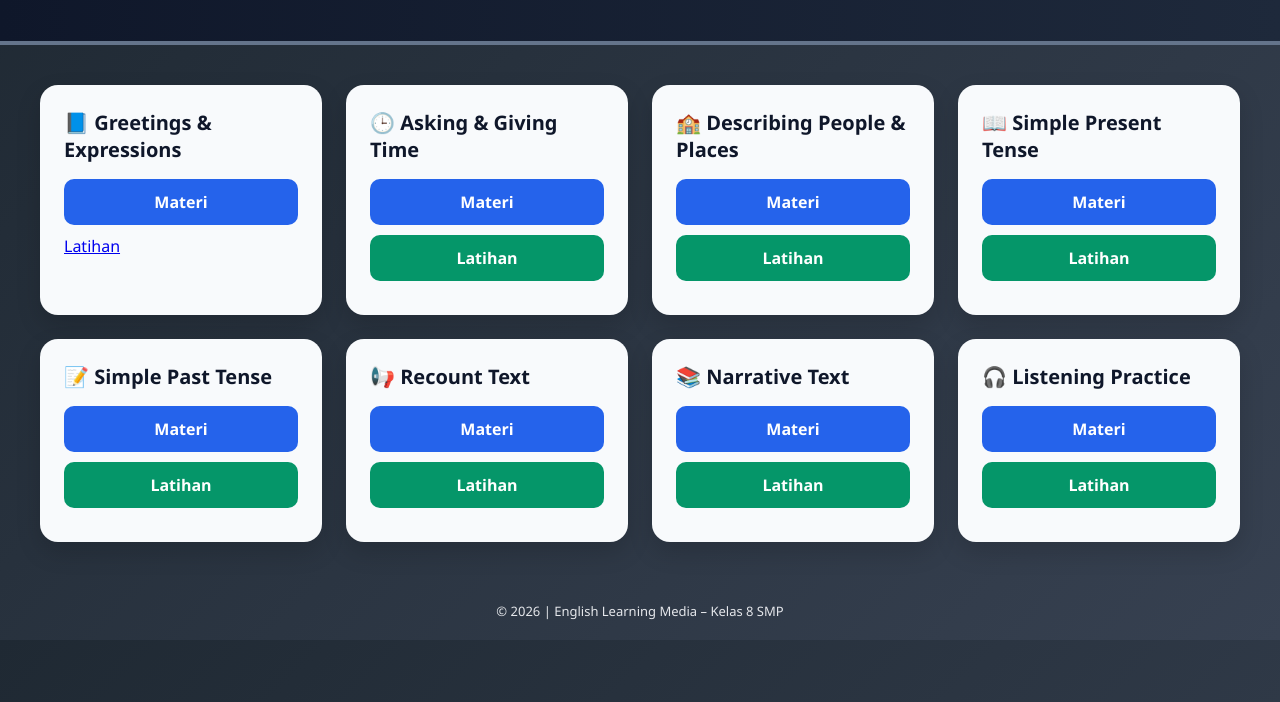
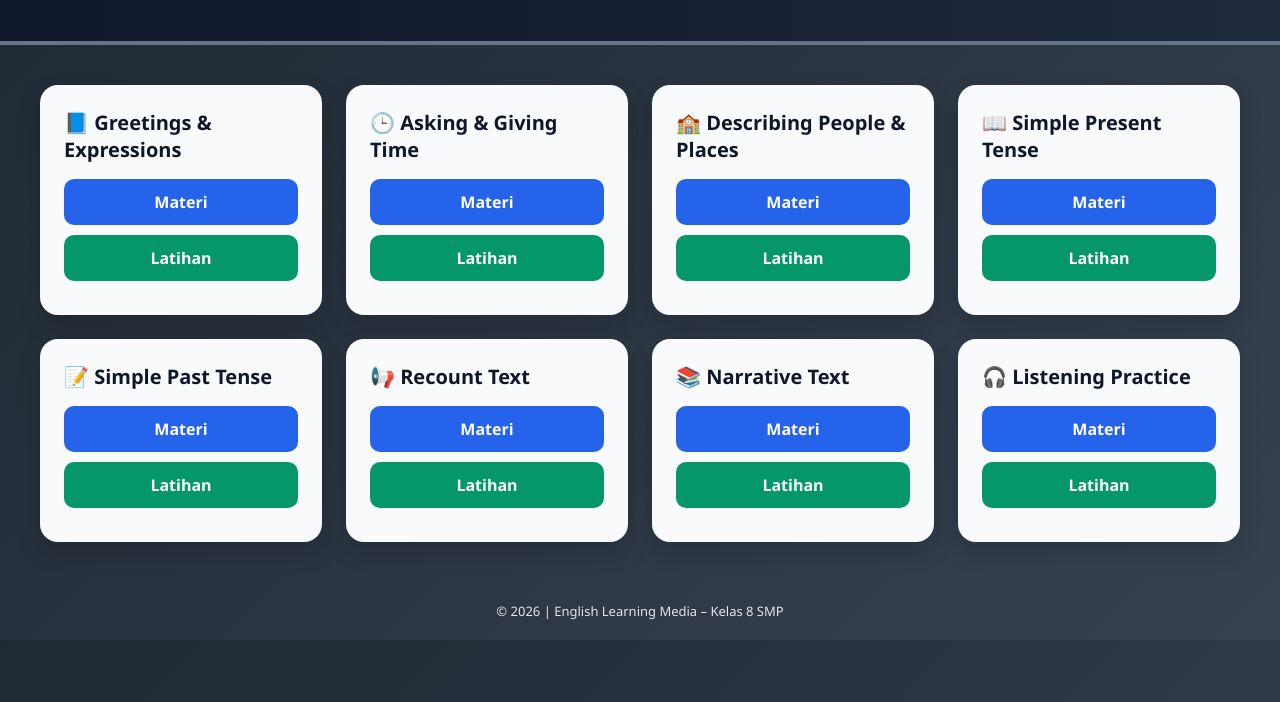
Before and after one commit to yayanpusfito/FAIRELKUMPULANBABKELAS8, a plain HTML site: page index.html in a window 1280 px wide. Shown: the part 98-800 px from the top of the page. Drawn offline with Linux system fonts and the light colour scheme.

Commit message:
changed b1

```diff
--- a/index.html
+++ b/index.html
@@ -104,7 +104,7 @@
     <div class="card">
       <h2>📘 Greetings & Expressions</h2>
       <a href="https://yayanpusfito.github.io/FAIRELBAB1/" class="btn materi">Materi</a>
-      <a href="https://yayanpusfito.github.io/fairelsoalbab1/">Latihan</a>
+      <a href="https://yayanpusfito.github.io/fairelsoalbab1/" class="btn latihan">Latihan</a>
     </div>
 
     <div class="card">
```
